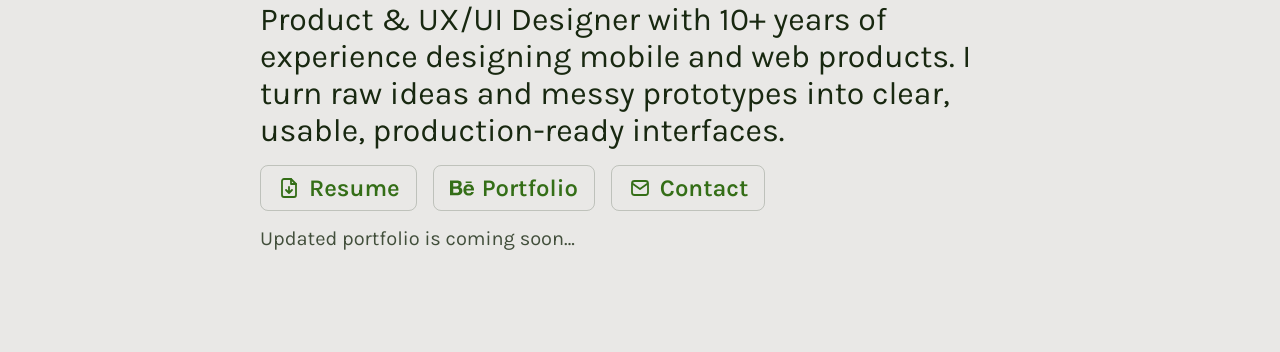
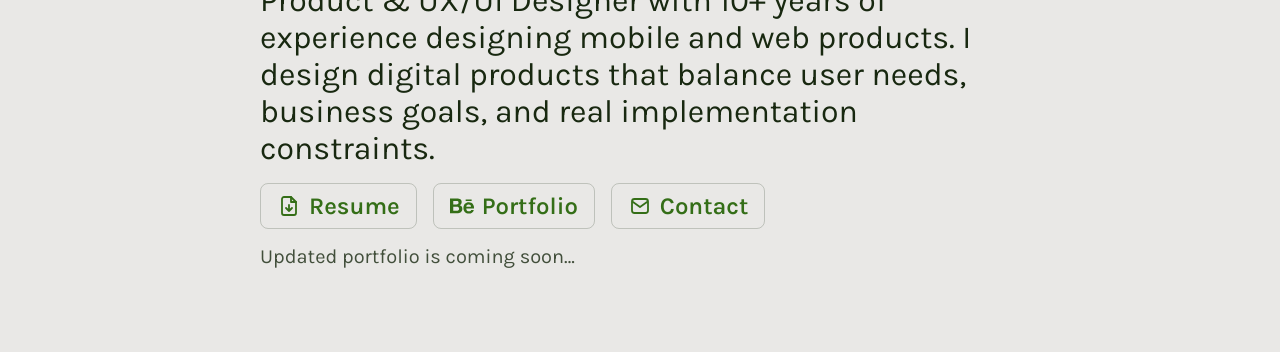
Before and after one commit to denis-matveev/denmatveev, a plain HTML site: page index.html in a window 1280 px wide. Shown: the part 448-800 px from the top of the page. Drawn offline with Linux system fonts and the light colour scheme; a web font is replaced by a local one.

Commit message:
Updated description text

```diff
--- a/index.html
+++ b/index.html
@@ -35,8 +35,8 @@
               </h1>
               <p class="hero-portfolio__lede">
                 Product &amp; UX/UI Designer with 10+ years of experience designing mobile and web
-                products. I turn raw ideas and messy prototypes into clear, usable,
-                production-ready interfaces.
+                products. I design digital products that balance user needs, business goals, and
+                real implementation constraints.
               </p>
               <div class="actions hero-portfolio__actions">
                 <a class="button-link hero-action" href="assets/CV_Denis_Matveev.pdf" download>
```
